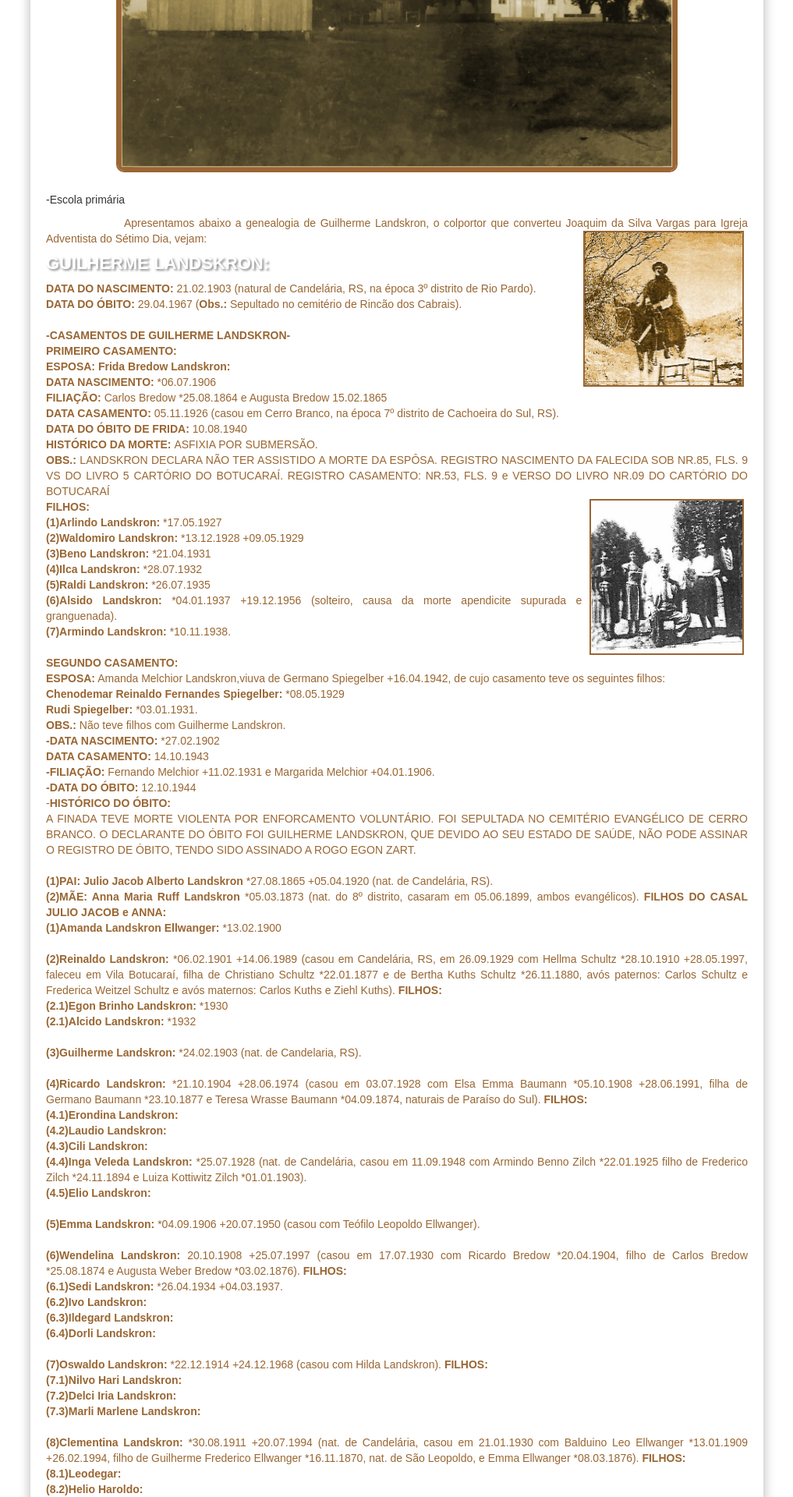
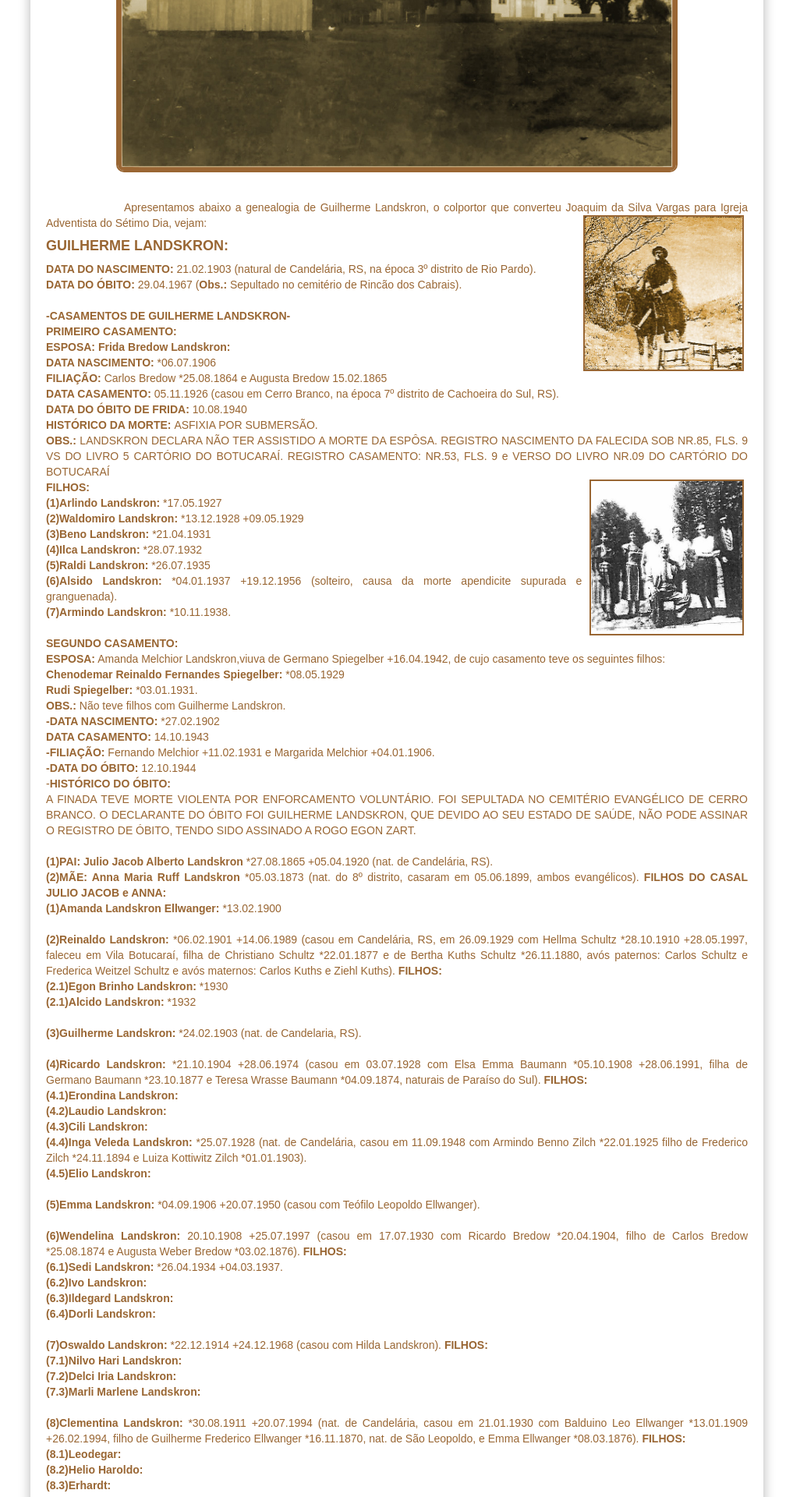
Before and after one commit to claudiovargas1955/claudiovargas1955.github.io, a Jekyll site: the page built from _pages/arvore-genealogica-de-guilherme landskron.html, in a window 1280 px wide. Shown: the part 717-2637 px from the top of the page at 78% size, without its empty margins (131-1148 px from the left). Built offline with Jekyll 4.4.1, drawn with Linux system fonts in a browser that asks for light colours; some web fonts are replaced.

Commit message:
Update arvore-genealogica-de-guilherme landskron.html

```diff
--- a/_pages/arvore-genealogica-de-guilherme landskron.html
+++ b/_pages/arvore-genealogica-de-guilherme landskron.html
@@ -58,14 +58,15 @@ details[open] summary {color:#996633;
    h2{text-shadow: 3px 3px 4px #888;
      }
 
-   h4{text-shadow: 2px 2px 3px #888;
-      align-text: center;
-      font-size: 22px;
-      font-weight: bold;
-      color: #fff;
+  h3{text-shadow: 2px 2px 3px #fff;
+     font-size: 22px;
+     font-weight: bold;
+     color: #fff;
+     text-align: center;
      }
 
- figure.foto-legenda { position: relative;
+
+figure.foto-legenda { position: relative;
                     }
 figure.foto-legenda img { width: 80%;
                           height: 100%;
@@ -85,12 +86,6 @@ figure.foto-legenda img { width: 80%;
                                 }
 figure.foto-legenda:hover figcaption {opacity: 5;
                                      }
-h3{text-shadow: 2px 2px 3px #fff;
-     font-size: 22px;
-     font-weight: bold;
-     color: #fff;
-     text-align: center;
-     }
 
 </style>
 
@@ -100,8 +95,8 @@ title="Assinatura de guilherme landskron-ano de 1926";/><br>
 
 <figure class="foto-legenda">
 <img class="esq2" style="float:center"; src="/images/IASD-Bosque.jpg" class="img-responsive" width="770px"  height="360px" align="center" title="";/><figcaption>
-<h4>Igreja Adventista do Bosque em 1938<br></h4></figure><br>
--Escola primária
+<h4>Igreja Adventista do Bosque em 1938<br></h4>
+-Escola primária </figure><br>
 
 <p><p style="text-indent:100px";/>Apresentamos abaixo a genealogia de Guilherme Landskron, o colportor que converteu Joaquim da Silva
 Vargas para Igreja Adventista do Sétimo Dia, vejam:<img class="dir" style="float:right"; src="/images/landskron.jpg" height="200px";
```
